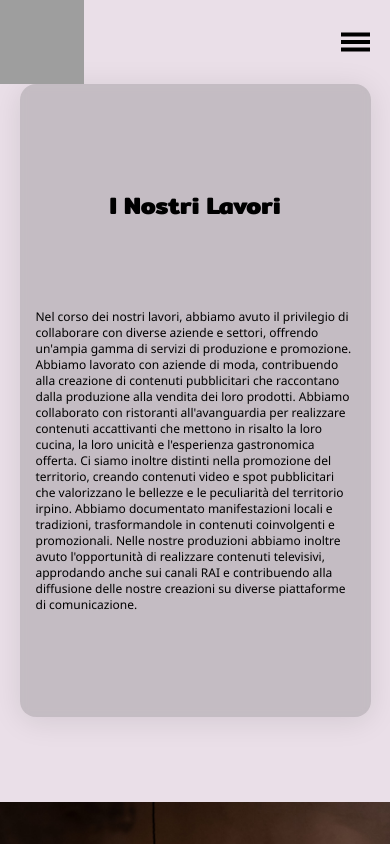
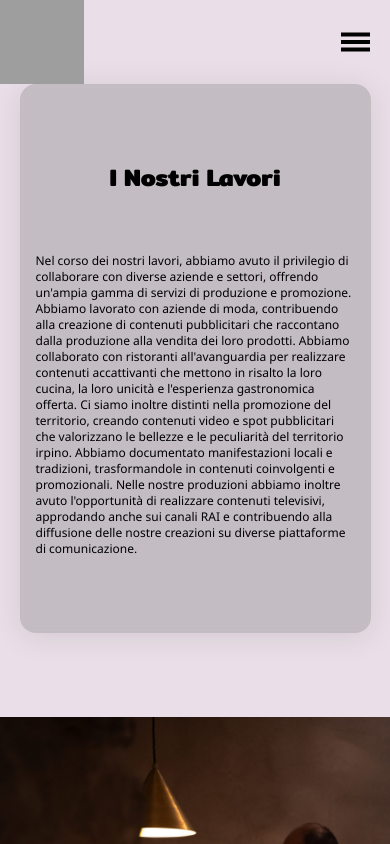
Before and after one commit to NotReallyEight/fotografi-frame-website, a Next.js app: page /works in a window 390 px wide. Shown: the top 844 px of the page. Built offline with nearby package versions, Linux system fonts and the light colour scheme; grey boxes are pictures that could not be loaded; a web font is replaced by a local one.

Commit message:
refactor: change height on mobile devices for OurWorks section

```diff
--- a/src/components/Works/OurWorks.tsx
+++ b/src/components/Works/OurWorks.tsx
@@ -5,7 +5,7 @@ const ourWorksSection = {
 };
 
 const OurWorks = () => (
-  <div className="glassmorph md:glassmorph-padding mx-auto mt-[10dvh] flex min-h-[75dvh] max-w-[90dvw] flex-col items-center justify-evenly p-4 md:mt-[20dvh] md:min-h-[50dvh] md:max-w-[75dvw]">
+  <div className="glassmorph md:glassmorph-padding mx-auto mt-[10dvh] flex min-h-[65dvh] max-w-[90dvw] flex-col items-center justify-evenly p-4 md:mt-[20dvh] md:min-h-[50dvh] md:max-w-[75dvw]">
     <div className="font-family-header text-2xl md:text-5xl">
       {ourWorksSection.title}
     </div>
```
